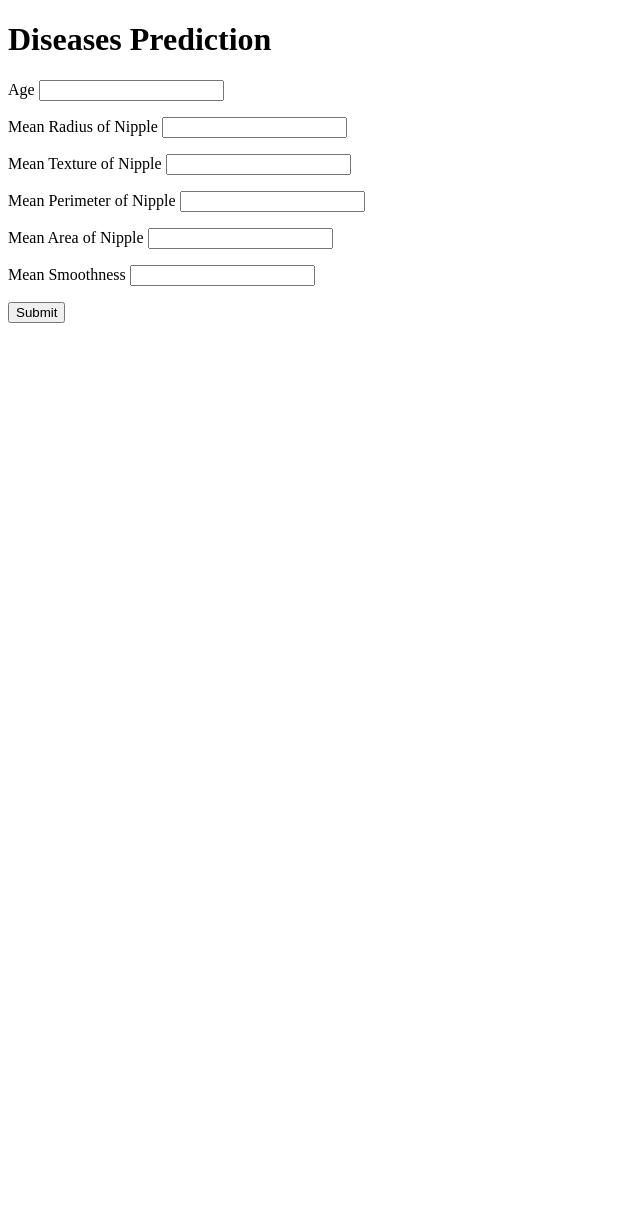
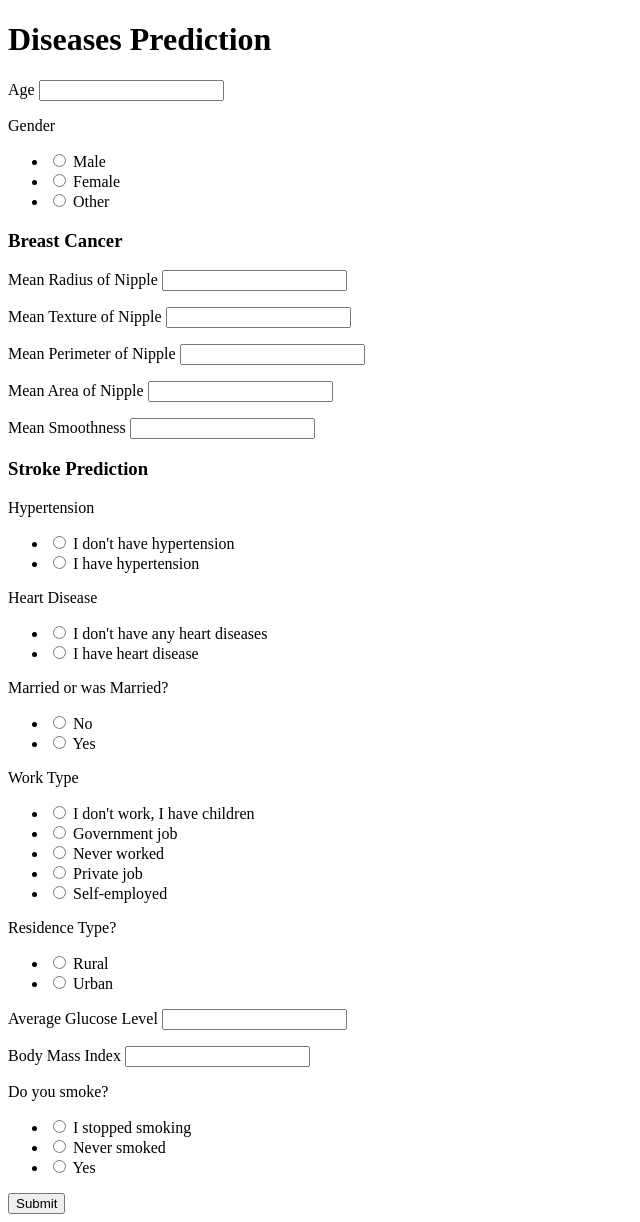
Before and after one commit to mukhituly/hacknu, a Flask app: page / in a window 1280 px wide. Shown: the whole page, without its empty margins (0-640 px from the left). Before the commit the page ends 323 px from the top, so only its background shows below. Run offline with Flask 2, Linux system fonts and the light colour scheme.

Commit message:
stroke pred

```diff
--- a/app/form.py
+++ b/app/form.py
@@ -6,6 +6,12 @@ from wtforms.widgets import CheckboxInput, ListWidget
 
 class SurveyForm(FlaskForm):
     age = IntegerField("Age")
+    gender = RadioField("Gender", choices=[
+        (0,"Male"),
+        (1,"Female"),
+        (2,"Other"),
+    ])
+
     submit = SubmitField("Submit")
 
 
@@ -15,3 +21,38 @@ class BreastCancerForm(FlaskForm):
     mean_perimeter = FloatField("Mean Perimeter of Nipple")
     mean_area = FloatField("Mean Area of Nipple")
     mean_smoothness = FloatField("Mean Smoothness")
+
+
+class StrokeForm(FlaskForm):
+    hypertension = RadioField("Hypertension", choices=[
+        (0,"I don't have hypertension"),
+        (1,"I have hypertension"),
+    ])
+    heart_disease = RadioField("Heart Disease", choices=[
+        (0,"I don't have any heart diseases"),
+        (1,"I have heart disease"),
+    ])
+    ever_married = RadioField("Married or was Married?", choices=[
+        (0,"No"),
+        (1,"Yes"),
+    ])
+    work_type = RadioField("Work Type", choices=[
+        (0,"I don't work, I have children"),
+        (1,"Government job"),
+        (2,"Never worked"),
+        (3,"Private job"),
+        (4,"Self-employed"),
+    ])
+    residence_type = RadioField("Residence Type?", choices=[
+        (0,"Rural"),
+        (1,"Urban"),
+    ])
+
+    avg_glucose_level = FloatField("Average Glucose Level")
+    bmi = FloatField("Body Mass Index")
+
+    smoking_status = RadioField("Do you smoke?", choices=[
+        (0,"I stopped smoking"),
+        (1,"Never smoked"),
+        (2,"Yes"),
+    ])
--- a/app/routes.py
+++ b/app/routes.py
@@ -11,23 +11,43 @@ from app.models import *
 def index():
     form = SurveyForm()
     form.breast_cancer_form = BreastCancerForm()
-    print(form.csrf_token.label, flush=True)
+    form.stroke_form = StrokeForm()
+    # print(form.stroke_form.avg_glucose_level, flush=True)
 
     if form.breast_cancer_form.validate_on_submit():
-        breast_cancer_pred = breast_cancer_predict(
-                                    form.breast_cancer_form.mean_radius.data,
-                                    form.breast_cancer_form.mean_texture.data,
-                                    form.breast_cancer_form.mean_perimeter.data,
-                                    form.breast_cancer_form.mean_area.data,
-                                    form.breast_cancer_form.mean_smoothness.data) #17.99, 10.38, 122.80, 1001.0, 0.11840)
+        pred = breast_cancer_predict(
+                            form.breast_cancer_form.mean_radius.data,
+                            form.breast_cancer_form.mean_texture.data,
+                            form.breast_cancer_form.mean_perimeter.data,
+                            form.breast_cancer_form.mean_area.data,
+                            form.breast_cancer_form.mean_smoothness.data) #17.99, 10.38, 122.80, 1001.0, 0.11840)
 
-        if breast_cancer_pred:
+        if pred:
             flash("You have breast cancer :C")
         else:
             flash("You don't have breast cancer c:")
 
         return redirect(url_for('index'))
 
+    if form.stroke_form.validate_on_submit():
+        pred = stroke_predict(form.gender.data,
+                              form.age.data,
+                              form.stroke_form.hypertension.data,
+                              form.stroke_form.heart_disease.data,
+                              form.stroke_form.ever_married.data,
+                              form.stroke_form.work_type.data,
+                              form.stroke_form.residence_type.data,
+                              form.stroke_form.avg_glucose_level.data,
+                              form.stroke_form.bmi.data,
+                              form.stroke_form.smoking_status.data)
+        print(pred)
+        if pred:
+            flash("You have stroke :C")
+        else:
+            flash("You don't have stroke c:")
+
+        return redirect(url_for('index'))
+
     if form.validate_on_submit():
         return redirect(url_for('index'))
     return render_template('survey.html', form=form)
--- a/app/templates/survey.html
+++ b/app/templates/survey.html
@@ -23,10 +23,36 @@
 
         <p>Age {{ form.age }}</p>
 
+        <p>Gender {{ form.gender }}</p>
+
+        <h3>Breast Cancer</h3>
+
         {{ form.breast_cancer_form.csrf_token }}
         {% for input in form.breast_cancer_form %}
             {% if "csrf" not in input.name %}
                 <p>{{ input.label }} {{ input }}</p> <!-- <InputName> <InputType> -->
+            {% endif %}
+        {% endfor %}
+
+        <h3>Stroke Prediction</h3>
+
+        {{ form.stroke_form.csrf_token }}
+        {% for input in form.stroke_form %}
+            {% if "csrf" not in input.name %}
+                {% if "avg_glucose_level" in input.name or "bmi" in input.name %}
+                    <p>{{ input.label }} {{ input }}</p> <!-- <InputName> <InputType> -->
+                {% else %}
+                    <p> {{ input.label }}
+                        <ul>
+                            {% for option in input %}
+                            <li>
+                                {{ option }}
+                                {{ option.label }}
+                            </li>
+                            {% endfor %}
+                        </ul>
+                    </p>
+                {% endif %}
             {% endif %}
         {% endfor %}
 
--- a/requirements.txt
+++ b/requirements.txt
@@ -18,3 +18,4 @@ sklearn==0.0
 threadpoolctl==2.1.0
 Werkzeug==1.0.1
 WTForms==2.3.3
+xgboost==1.3.3
```
Also changed, not shown: app/models.py (+20 -0 lines), 1 other file.
